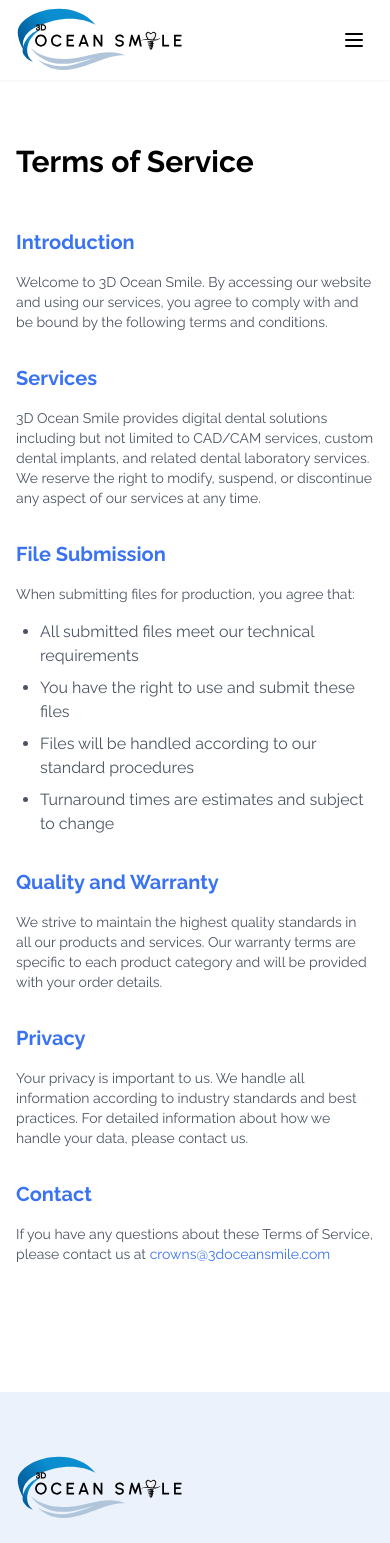
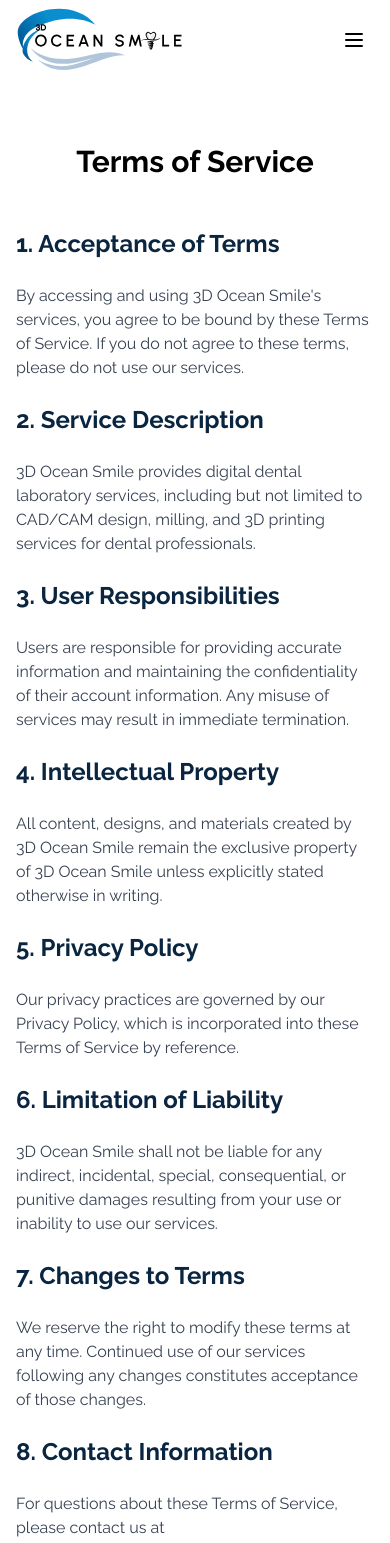
Before and after one commit to cloudante/dental-labs, a React (Vite) app: page /terms in a window 390 px wide. Shown: the top 1543 px of the page. Built offline with nearby package versions, Linux system fonts and the light colour scheme.

Commit message:
Updated mobile responsive view

```diff
--- a/src/components/layout/Footer.jsx
+++ b/src/components/layout/Footer.jsx
@@ -29,7 +29,7 @@ const Footer = () => {
             <h3 className="text-black font-semibold mb-4">Company</h3>
             <ul className="space-y-2">
               <li><Link to="/about" className="text-gray-500 hover:text-[#517CCD]">About Us</Link></li>
-              <li><Link to="/contact" className="text-gray-500 hover:text-[#517CCD]">Contact</Link></li>
+
               <li><Link to="/terms" className="text-gray-500 hover:text-[#517CCD]">Terms of Service</Link></li>
             </ul>
           </div>
--- a/src/components/layout/Header.jsx
+++ b/src/components/layout/Header.jsx
@@ -78,13 +78,42 @@ const Header = () => {
 
         {/* Mobile Menu */}
         {isMenuOpen && (
-          <div className="md:hidden py-4">
-            <div className="flex flex-col space-y-4">
+          <div className="fixed inset-0 bg-white z-50 md:hidden">
+            <div className="container mx-auto px-4 py-6">
+              {/* Close Button */}
+              <button
+                className="absolute top-6 right-6 p-2"
+                onClick={() => setIsMenuOpen(false)}
+              >
+                <svg
+                  className="w-6 h-6"
+                  fill="none"
+                  strokeLinecap="round"
+                  strokeLinejoin="round"
+                  strokeWidth="2"
+                  viewBox="0 0 24 24"
+                  stroke="currentColor"
+                >
+                  <path d="M6 18L18 6M6 6l12 12" />
+                </svg>
+              </button>
+
+              {/* Logo */}
+              <Link to="/" className="flex items-start" onClick={() => setIsMenuOpen(false)}>
+                <img
+                  src={logo}
+                  alt="3D Ocean Smile"
+                  className="h-16 w-auto"
+                />
+              </Link>
+
+              {/* Menu Items */}
+              <div className="flex flex-col space-y-8 mt-16">
                 {menuItems.map((item) => (
                   <Link
                     key={item.path}
                     to={item.path}
-                  className="text-gray-600 hover:text-blue-600 transition-colors"
+                    className="text-xl text-gray-600 hover:text-[#4070C9] transition-colors"
                     onClick={() => setIsMenuOpen(false)}
                   >
                     {item.label}
@@ -94,11 +123,12 @@ const Header = () => {
                   href="https://forms.gle/ntzpFP33TfKBMLKg7"
                   target="_blank"
                   rel="noopener noreferrer"
-                className="text-[#4070C9] hover:text-[#4070C9] text-left"
+                  className="text-xl text-[#4070C9] hover:text-[#4070C9]"
                   onClick={() => setIsMenuOpen(false)}
                 >
                   File Submissions
                 </a>
+              </div>
             </div>
           </div>
         )}
--- a/src/pages/Product.jsx
+++ b/src/pages/Product.jsx
@@ -74,7 +74,7 @@ const Product = () => {
         {/* CTA Section */}
         <section className="bg-[#6188D1] rounded-3xl mx-4 md:mx-8 overflow-hidden">
           <div className="container mx-auto px-12 py-20">
-            <div className="flex flex-col md:flex-row justify-between items-center">
+            <div className="block md:flex md:flex-row justify-between items-center">
               <div className="space-y-4 mb-8 md:mb-0">
                 <span className="text-[#c8d0ff] text-sm font-semibold uppercase tracking-wider">
                   TRY IT NOW
@@ -83,18 +83,19 @@ const Product = () => {
                   Ready to submit your<br />
                   orders and statements?
                 </h2>
-
               </div>
-              <div className="flex flex-col sm:flex-row gap-4">
+              <div className="flex justify-start sm:justify-start">
                 <a
                   href="https://forms.gle/ntzpFP33TfKBMLKg7"
                   target="_blank"
                   rel="noopener noreferrer"
-                  className="border border-white text-white px-8 py-4 rounded-xl hover:bg-white hover:text-[#6188D1] transition-colors inline-flex items-center"
+                  className="inline-flex items-center border border-white text-white px-8 py-4 rounded-xl hover:bg-white hover:text-[#6188D1] transition-colors"
                 >
                   Get Started Now
+                  <svg className="w-5 h-5 ml-2" fill="none" stroke="currentColor" viewBox="0 0 24 24">
+                    <path strokeLinecap="round" strokeLinejoin="round" strokeWidth={2} d="M17 8l4 4m0 0l-4 4m4-4H3" />
+                  </svg>
                 </a>
-
               </div>
             </div>
           </div>
--- a/src/pages/Terms.jsx
+++ b/src/pages/Terms.jsx
@@ -5,84 +5,58 @@ import PageTransition from '../components/layout/PageTransition';
 const Terms = () => {
   useEffect(() => {
     setPageTitle('Terms of Service');
+    window.scrollTo(0, 0);
   }, []);
 
   return (
     <PageTransition>
-      <div className="py-16">
-        <div className="container mx-auto px-4">
-          <h1 className="text-3xl md:text-5xl font-bold mb-12">Terms of Service</h1>
+      <div>
+        <section className="py-16 bg-white">
+          <div className="container mx-auto px-4">
+            <h1 className="text-3xl md:text-5xl font-bold text-center mb-12">Terms of Service</h1>
+            <div className="max-w-4xl mx-auto text-base md:text-lg text-gray-700 space-y-6 mb-16">
+              <h2 className="text-2xl font-bold text-[#0A2540] mt-8 mb-4">1. Acceptance of Terms</h2>
+              <p>
+                By accessing and using 3D Ocean Smile's services, you agree to be bound by these Terms of Service. If you do not agree to these terms, please do not use our services.
+              </p>
 
-          <div className="max-w-4xl mx-auto space-y-8">
-            {/* Introduction */}
-            <section className="space-y-4">
-              <h2 className="text-xl md:text-2xl font-bold text-[#3a73f2]">Introduction</h2>
-              <p className="text-sm md:text-base text-gray-600">
-                Welcome to 3D Ocean Smile. By accessing our website and using our services,
-                you agree to comply with and be bound by the following terms and conditions.
+              <h2 className="text-2xl font-bold text-[#0A2540] mt-8 mb-4">2. Service Description</h2>
+              <p>
+                3D Ocean Smile provides digital dental laboratory services, including but not limited to CAD/CAM design, milling, and 3D printing services for dental professionals.
               </p>
-            </section>
 
-            {/* Services */}
-            <section className="space-y-4">
-              <h2 className="text-xl md:text-2xl font-bold text-[#3a73f2]">Services</h2>
-              <p className="text-sm md:text-base text-gray-600">
-                3D Ocean Smile provides digital dental solutions including but not limited to
-                CAD/CAM services, custom dental implants, and related dental laboratory services.
-                We reserve the right to modify, suspend, or discontinue any aspect of our services
-                at any time.
+              <h2 className="text-2xl font-bold text-[#0A2540] mt-8 mb-4">3. User Responsibilities</h2>
+              <p>
+                Users are responsible for providing accurate information and maintaining the confidentiality of their account information. Any misuse of services may result in immediate termination.
               </p>
-            </section>
 
-            {/* File Submission */}
-            <section className="space-y-4">
-              <h2 className="text-xl md:text-2xl font-bold text-[#3a73f2]">File Submission</h2>
-              <p className="text-sm md:text-base text-gray-600">
-                When submitting files for production, you agree that:
+              <h2 className="text-2xl font-bold text-[#0A2540] mt-8 mb-4">4. Intellectual Property</h2>
+              <p>
+                All content, designs, and materials created by 3D Ocean Smile remain the exclusive property of 3D Ocean Smile unless explicitly stated otherwise in writing.
               </p>
-              <ul className="list-disc pl-6 text-gray-600 space-y-2">
-                <li>All submitted files meet our technical requirements</li>
-                <li>You have the right to use and submit these files</li>
-                <li>Files will be handled according to our standard procedures</li>
-                <li>Turnaround times are estimates and subject to change</li>
-              </ul>
-            </section>
 
-            {/* Quality and Warranty */}
-            <section className="space-y-4">
-              <h2 className="text-xl md:text-2xl font-bold text-[#3a73f2]">Quality and Warranty</h2>
-              <p className="text-sm md:text-base text-gray-600">
-                We strive to maintain the highest quality standards in all our products and services.
-                Our warranty terms are specific to each product category and will be provided with
-                your order details.
+              <h2 className="text-2xl font-bold text-[#0A2540] mt-8 mb-4">5. Privacy Policy</h2>
+              <p>
+                Our privacy practices are governed by our Privacy Policy, which is incorporated into these Terms of Service by reference.
               </p>
-            </section>
 
-            {/* Privacy */}
-            <section className="space-y-4">
-              <h2 className="text-xl md:text-2xl font-bold text-[#3a73f2]">Privacy</h2>
-              <p className="text-sm md:text-base text-gray-600">
-                Your privacy is important to us. We handle all information according to industry
-                standards and best practices. For detailed information about how we handle your
-                data, please contact us.
+              <h2 className="text-2xl font-bold text-[#0A2540] mt-8 mb-4">6. Limitation of Liability</h2>
+              <p>
+                3D Ocean Smile shall not be liable for any indirect, incidental, special, consequential, or punitive damages resulting from your use or inability to use our services.
               </p>
-            </section>
 
-            {/* Contact */}
-            <section className="space-y-4">
-              <h2 className="text-xl md:text-2xl font-bold text-[#3a73f2]">Contact</h2>
-              <p className="text-sm md:text-base text-gray-600">
-                If you have any questions about these Terms of Service, please contact us at{' '}
-                <a
-                  href="mailto:crowns@3doceansmile.com"
-                  className="text-[#3a73f2] hover:underline"
-                >
-                  crowns@3doceansmile.com
-                </a>
+              <h2 className="text-2xl font-bold text-[#0A2540] mt-8 mb-4">7. Changes to Terms</h2>
+              <p>
+                We reserve the right to modify these terms at any time. Continued use of our services following any changes constitutes acceptance of those changes.
               </p>
-            </section>
+
+              <h2 className="text-2xl font-bold text-[#0A2540] mt-8 mb-4">8. Contact Information</h2>
+              <p>
+                For questions about these Terms of Service, please contact us at crowns@3doceansmile.com.
+              </p>
+            </div>
           </div>
-        </div>
+        </section>
       </div>
     </PageTransition>
   );
```
Also changed, not shown: src/pages/About.jsx (+8 -18 lines), src/pages/Home.jsx (+10 -9 lines), src/pages/Technology.jsx (+7 -17 lines), 6 other files (tests, documents, lock files or other folders). Lines whose indentation alone changed are shown as unchanged.
